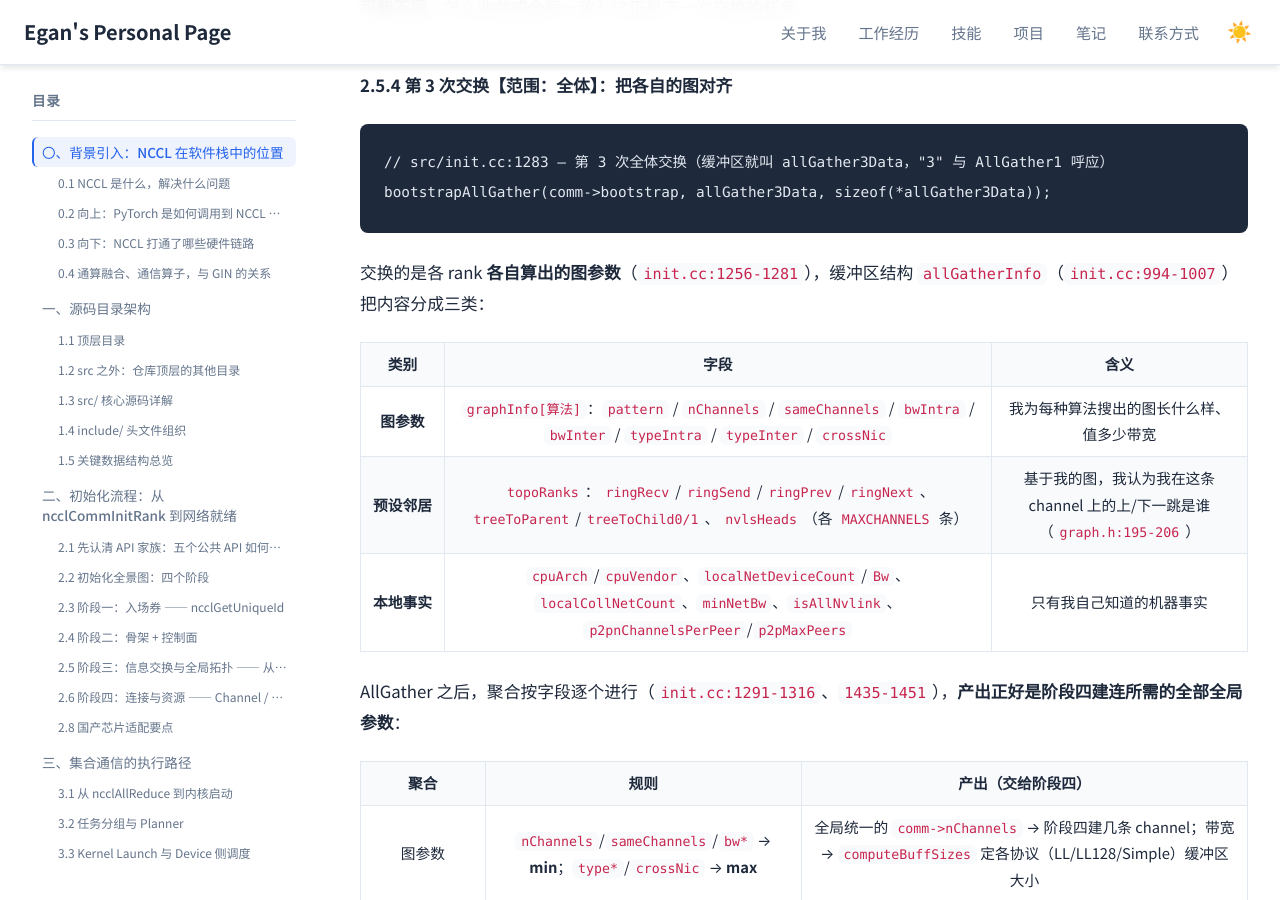
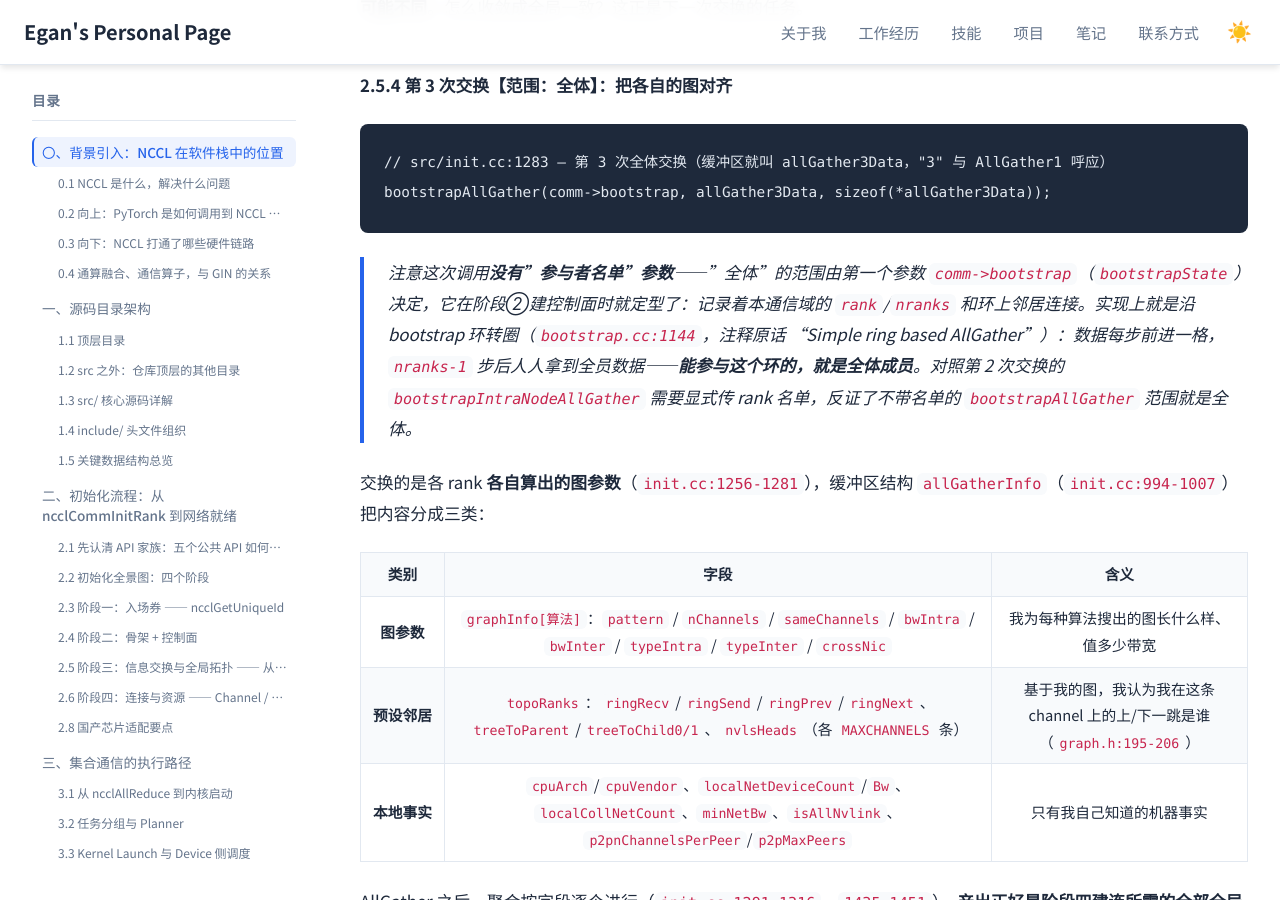
Before and after one commit to Lejun-Hu/Lejun-Hu.github.io, a Jekyll site: the page built from _notes/2026-8-24-nccl-source-study.md, in a window 1280 px wide and 900 px high, scrolled down 51268 px. Built offline with Jekyll 4.4.1, drawn with Linux system fonts in a browser that asks for light colours.

Commit message:
note: explain how bootstrapAllGather's scope is fixed by the bootstrap state

````diff
--- a/_notes/2026-8-24-nccl-source-study.md
+++ b/_notes/2026-8-24-nccl-source-study.md
@@ -1306,6 +1306,8 @@ ncclTopoCompute(comm->topo, nvlsGraph);
 bootstrapAllGather(comm->bootstrap, allGather3Data, sizeof(*allGather3Data));
 ```
 
+> 注意这次调用**没有"参与者名单"参数**——"全体"的范围由第一个参数 `comm->bootstrap`（`bootstrapState`）决定，它在阶段②建控制面时就定型了：记录着本通信域的 `rank`/`nranks` 和环上邻居连接。实现上就是沿 bootstrap 环转圈（`bootstrap.cc:1144`，注释原话 "Simple ring based AllGather"）：数据每步前进一格，`nranks-1` 步后人人拿到全员数据——**能参与这个环的，就是全体成员**。对照第 2 次交换的 `bootstrapIntraNodeAllGather` 需要显式传 rank 名单，反证了不带名单的 `bootstrapAllGather` 范围就是全体。
+
 交换的是各 rank **各自算出的图参数**（`init.cc:1256-1281`），缓冲区结构 `allGatherInfo`（`init.cc:994-1007`）把内容分成三类：
 
 | 类别 | 字段 | 含义 |
````
